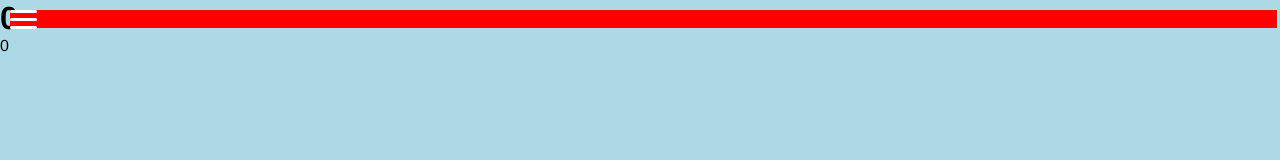
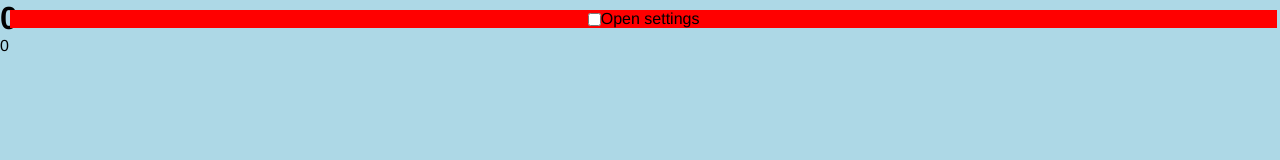
Before and after one commit to jaymagrob/beeper-timer, a Next.js app: page / in a window 1280 px wide. Shown: the top 160 px of the page. Built offline with nearby package versions, Linux system fonts and the light colour scheme.

Commit message:
DEV-14, settings: added 4 (partical)

```diff
--- a/styles/globals.css
+++ b/styles/globals.css
@@ -16,65 +16,25 @@ body {
   margin: 10px;
 }
 
+.settings-main {
+  min-height: calc(50vh);
+  display: flex;
+  justify-content: center;
+  align-items: center;
+}
+
 .settings-nav {
   display: flex;
   align-items: center;
   justify-content: center;
 }
 
-.nav__icon {
-  display: block;
-  cursor: pointer;
-  text-indent: -9999px;
-  transition: all 1s cubic-bezier(0.19, 1, 0.22, 1);
-  border: none;
-  color: transparent;
-  text-shadow: 0 0 0 gray;
+main {
+  margin: 0;
+  padding: 0;
+  height: 100vh;
+  width: 100vw;
+  display: flex;
+  justify-content: center;
+  align-items: center;
 }
-.nav__icon:focus {
-  outline: none;
-}
-
-.nav__icon-line {
-  position: absolute;
-  display: block;
-  background: #fff;
-  width: 27px;
-  height: 0.2rem;
-  border-radius: 0.2rem;
-  left: 0;
-  text-indent: 0;
-  transition: all 0.6s cubic-bezier(0.5, 0.1, 0, 1.2);
-}
-.nav__icon-line:first-child {
-  top: 0;
-}
-.nav__icon-line:nth-child(2) {
-  top: 8px;
-}
-.nav__icon-line:nth-child(3) {
-  top: 16px;
-}
-
-input[type=checkbox] {
-  display: none;
-  visibility: hidden;
-}
-input[type=checkbox]:checked ~ nav .nav__items {
-  height: auto;
-  max-height: 30rem;
-  transition: all 2s cubic-bezier(0.5, 1, 0.22, 1);
-}
-input[type=checkbox]:checked ~ label .nav__icon-line:first-child {
-  top: 0px;
-  width: 27px;
-  transform: translateX(-8px) rotate(-45deg) translateY(12px);
-}
-input[type=checkbox]:checked ~ label .nav__icon-line:nth-child(2) {
-  opacity: 0;
-}
-input[type=checkbox]:checked ~ label .nav__icon-line:nth-child(3) {
-  top: 14px;
-  width: 27px;
-  transform: translateX(-5px) rotate(45deg) translateY(-8px);
-}
```
